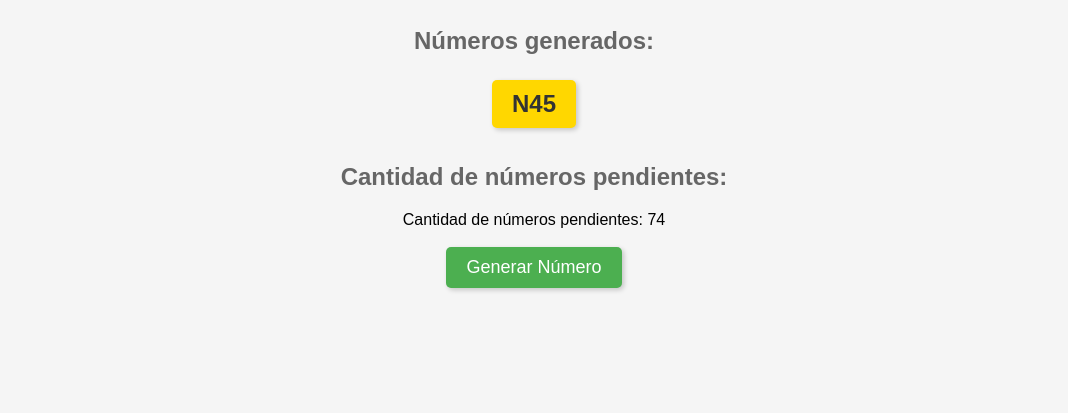
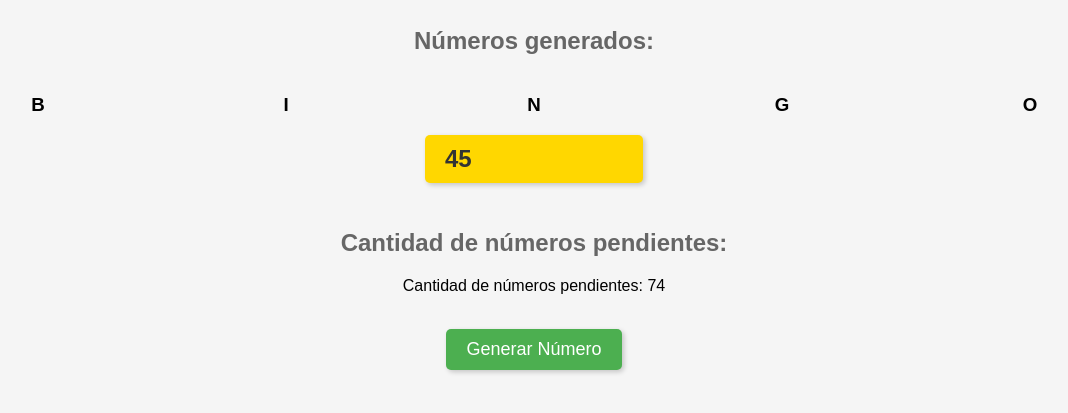
Before and after one commit to alejovicu/Bingo, a plain HTML site: page index.html in a window 1280 px wide. Both pictures are taken after a click on the button "Generar Número". Shown: the part 61-474 px from the top of the page, without its empty margins (106-1174 px from the left). Drawn offline with Linux system fonts and the light colour scheme.

Commit message:
Sort numbers under Letter in columns.

```diff
--- a/index.html
+++ b/index.html
@@ -19,9 +19,20 @@
       margin-top: 30px;
     }
 
+    .row {
+      display: flex;
+      justify-content: center;
+    }
+
+    .column {
+      flex: 1;
+      margin: 0 10px;
+    }
+
     ul {
       list-style-type: none;
       padding: 0;
+      text-align: left;
     }
 
     ul li {
@@ -30,7 +41,6 @@
       font-size: 24px;
       font-weight: bold;
       padding: 10px 20px;
-      display: inline-block;
       margin: 5px;
       border-radius: 5px;
       box-shadow: 2px 2px 5px rgba(0, 0, 0, 0.2);
@@ -52,21 +62,34 @@
       background-color: #45a049;
     }
 
-    #generated-numbers, #remaining-count {
-      margin: 0;
-      padding: 0;
-    }
-
-    #remaining-count {
-      margin-top: 10px;
-    }
   </style>
 </head>
 <body>
   <h1>Juego de Bingo</h1>
 
   <h2>Números generados:</h2>
-  <ul id="generated-numbers"></ul>
+  <div class="row">
+    <div class="column">
+      <h3>B</h3>
+      <ul id="B-numbers"></ul>
+    </div>
+    <div class="column">
+      <h3>I</h3>
+      <ul id="I-numbers"></ul>
+    </div>
+    <div class="column">
+      <h3>N</h3>
+      <ul id="N-numbers"></ul>
+    </div>
+    <div class="column">
+      <h3>G</h3>
+      <ul id="G-numbers"></ul>
+    </div>
+    <div class="column">
+      <h3>O</h3>
+      <ul id="O-numbers"></ul>
+    </div>
+  </div>
 
   <h2>Cantidad de números pendientes:</h2>
   <p id="remaining-count"></p>
@@ -77,7 +100,7 @@
 
   <script>
     var numbers = [];
-    var generatedNumbers = [];
+    var generatedNumbers = { B: [], I: [], N: [], G: [], O: [] };
 
     // Generar números aleatorios para el juego de bingo
     function generateNumbers() {
@@ -110,28 +133,33 @@
       }
 
       var randomNumber = numbers.pop();
-      generatedNumbers.push(randomNumber);
+      var letter = getLetter(randomNumber);
+      generatedNumbers[letter].push(randomNumber);
 
-      var generatedNumbersList = document.getElementById("generated-numbers");
+      var generatedNumbersList = document.getElementById(letter + "-numbers");
       var remainingCount = document.getElementById("remaining-count");
 
-      var letter = "";
-      if (randomNumber >= 1 && randomNumber <= 15) {
-        letter = "B";
-      } else if (randomNumber >= 16 && randomNumber <= 30) {
-        letter = "I";
-      } else if (randomNumber >= 31 && randomNumber <= 45) {
-        letter = "N";
-      } else if (randomNumber >= 46 && randomNumber <= 60) {
-        letter = "G";
-      } else if (randomNumber >= 61 && randomNumber <= 75) {
-        letter = "O";
+      generatedNumbers[letter].sort((a, b) => a - b); // Ordenar números
+
+      var generatedNumberHTML = "<li>" + randomNumber + "</li>";
+
+      generatedNumbersList.innerHTML = generatedNumbers[letter].map(num => "<li>" + num + "</li>").join("");
+      remainingCount.innerHTML = "Cantidad de números pendientes: " + numbers.length;
+    }
+
+    // Obtener la letra correspondiente a un número
+    function getLetter(number) {
+      if (number >= 1 && number <= 15) {
+        return "B";
+      } else if (number >= 16 && number <= 30) {
+        return "I";
+      } else if (number >= 31 && number <= 45) {
+        return "N";
+      } else if (number >= 46 && number <= 60) {
+        return "G";
+      } else if (number >= 61 && number <= 75) {
+        return "O";
       }
-
-      var generatedNumberHTML = "<li>" + letter + randomNumber + "</li>";
-
-      generatedNumbersList.innerHTML += generatedNumberHTML;
-      remainingCount.innerHTML = "Cantidad de números pendientes: " + numbers.length;
     }
 
     // Generar los números al cargar la página
```
